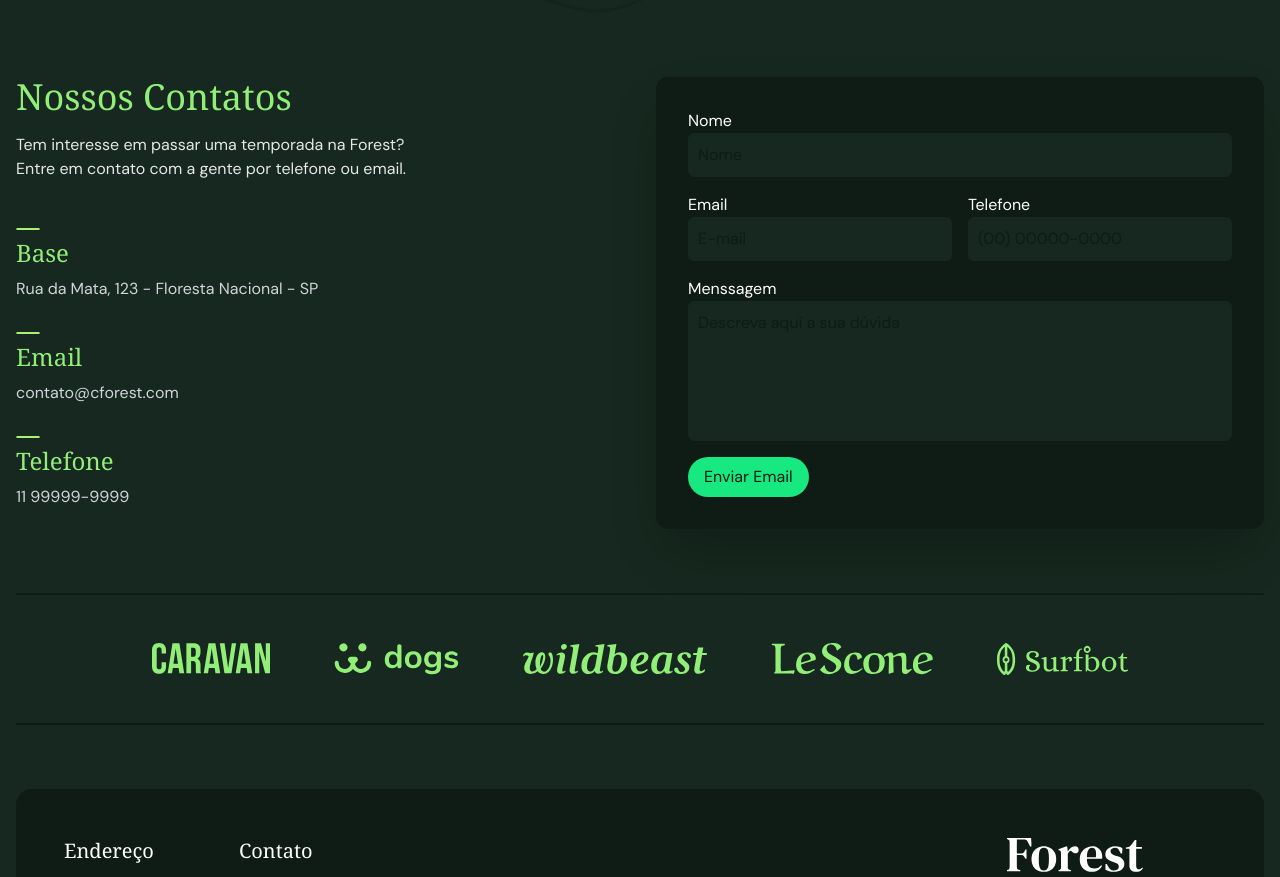
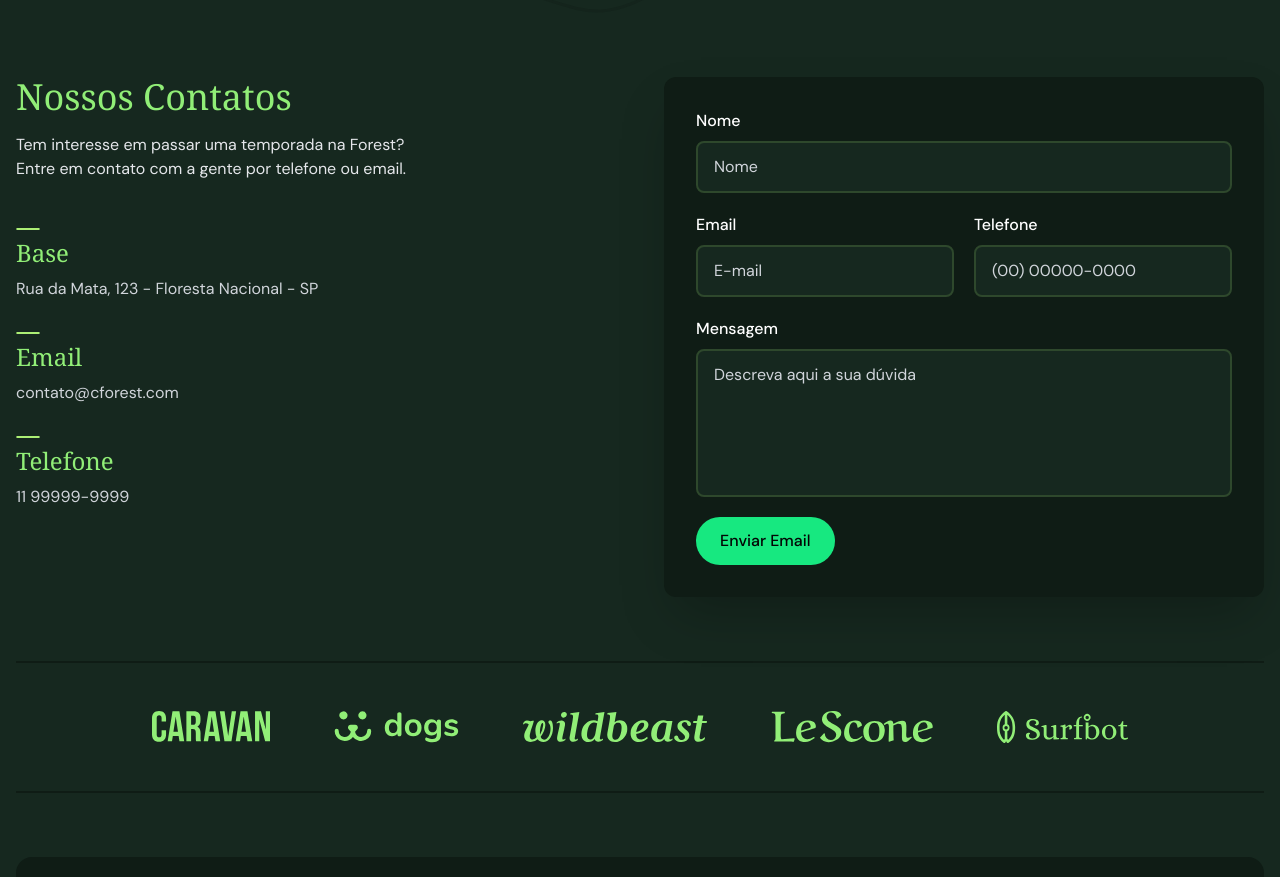
Before and after one commit to LElTEDEV/forest, a website: page index.html in a window 1280 px wide. Shown: the part 3542-4419 px from the top of the page. Drawn offline with Linux system fonts and the light colour scheme; a web font is replaced by a local one.

Commit message:
feat: realizado melhorias visuais no formulário

```diff
--- a/index.html
+++ b/index.html
@@ -1,4 +1,4 @@
-<!DOCTYPE html>
+<!doctype html>
 <html lang="pt-BR" class="scroll-smooth">
   <head>
     <meta charset="UTF-8" />
@@ -455,7 +455,7 @@
 
     <section
       id="contato"
-      class="container mb-12 sm:mb-16 grid lg:grid-cols-2 gap-8"
+      class="container mb-12 grid gap-10 sm:mb-16 lg:grid-cols-2 lg:gap-12"
     >
       <div>
         <h1 class="font-serif text-4xl text-verde-300 mb-4">Nossos Contatos</h1>
@@ -488,58 +488,63 @@
       </div>
 
       <form
-        class="grid gap-4 rounded-xl bg-verde-900 shadow-2xl p-4 lg:p-8"
+        class="grid gap-5 rounded-xl bg-verde-900 p-5 shadow-2xl sm:p-6 lg:p-8"
         action=""
       >
         <div class="flex flex-col">
-          <label class="text-white" for="nome">Nome</label>
+          <label class="mb-2 font-medium text-white" for="nome">Nome</label>
           <input
             id="nome"
             name="nome"
             type="text"
             placeholder="Nome"
-            class="rounded-md border-2 border-verde-800 bg-verde-800 p-2 text-white focus:outline-none focus:ring-2 focus:ring-verde-400 focus:border-verde-900 placeholder:text-verde-900"
+            autocomplete="name"
+            class="min-h-12 rounded-lg border-2 border-verde-700 bg-verde-800 px-4 py-3 text-base text-white caret-verde-300 placeholder:text-gray-300 focus:border-verde-400 focus:outline-none focus:ring-2 focus:ring-verde-400/40"
           />
         </div>
 
-        <div class="grid gap-4 sm:grid-cols-2">
+        <div class="grid gap-5 sm:grid-cols-2">
           <div class="flex flex-col">
-            <label class="text-white" for="email">Email</label>
+            <label class="mb-2 font-medium text-white" for="email">Email</label>
             <input
               id="email"
               name="email"
               type="email"
               placeholder="E-mail"
-              class="rounded-md border-2 border-verde-800 bg-verde-800 p-2 text-white focus:outline-none focus:ring-2 focus:ring-verde-400 focus:border-verde-900 placeholder:text-verde-900"
+              autocomplete="email"
+              inputmode="email"
+              class="min-h-12 rounded-lg border-2 border-verde-700 bg-verde-800 px-4 py-3 text-base text-white caret-verde-300 placeholder:text-gray-300 focus:border-verde-400 focus:outline-none focus:ring-2 focus:ring-verde-400/40"
             />
           </div>
 
           <div class="flex flex-col">
-            <label class="text-white" for="telefone">Telefone</label>
+            <label class="mb-2 font-medium text-white" for="telefone">Telefone</label>
             <input
               id="telefone"
               name="telefone"
-              type="text"
+              type="tel"
               placeholder="(00) 00000-0000"
-              class="rounded-md border-2 border-verde-800 bg-verde-800 p-2 text-white focus:outline-none focus:ring-2 focus:ring-verde-400 focus:border-verde-900 placeholder:text-verde-900"
+              autocomplete="tel"
+              inputmode="tel"
+              class="min-h-12 rounded-lg border-2 border-verde-700 bg-verde-800 px-4 py-3 text-base text-white caret-verde-300 placeholder:text-gray-300 focus:border-verde-400 focus:outline-none focus:ring-2 focus:ring-verde-400/40"
             />
           </div>
         </div>
 
         <div class="flex flex-col">
-          <label class="text-white" for="menssagem">Menssagem</label>
+          <label class="mb-2 font-medium text-white" for="mensagem">Mensagem</label>
           <textarea
-            id="menssagem"
-            name="menssagem"
+            id="mensagem"
+            name="mensagem"
             rows="5"
-            type="text"
             placeholder="Descreva aqui a sua dúvida"
-            class="rounded-md border-2 border-verde-800 bg-verde-800 p-2 text-white focus:outline-none focus:ring-2 focus:ring-verde-400 focus:border-verde-900 placeholder:text-verde-900 resize-none"
+            class="rounded-lg border-2 border-verde-700 bg-verde-800 px-4 py-3 text-base text-white caret-verde-300 placeholder:text-gray-300 focus:border-verde-400 focus:outline-none focus:ring-2 focus:ring-verde-400/40 resize-none"
           ></textarea>
         </div>
 
         <button
-          class="bg-verde-400 text-verde-900 py-2 px-4 inline-block rounded-full place-self-start hover:bg-verde-300 transition-colors ease-out"
+          type="submit"
+          class="min-h-12 w-full rounded-full bg-verde-400 px-6 py-3 font-medium text-verde-950 transition-colors ease-out hover:bg-verde-300 focus:outline-none focus:ring-2 focus:ring-verde-300 focus:ring-offset-2 focus:ring-offset-verde-900 sm:w-auto sm:place-self-start"
         >
           Enviar Email
         </button>
@@ -604,7 +609,14 @@
 
         <ul class="flex gap-8">
           <li><a class="hover:text-verde-300" href="#">Instagram</a></li>
-          <li><a class="hover:text-verde-300" target="_blank" href="https://www.linkedin.com/in/igur-matioli">LinkedIn</a></li>
+          <li>
+            <a
+              class="hover:text-verde-300"
+              target="_blank"
+              href="https://www.linkedin.com/in/igur-matioli"
+              >LinkedIn</a
+            >
+          </li>
           <li><a class="hover:text-verde-300" href="#">Facebook</a></li>
         </ul>
       </div>
--- a/tailwind.config.js
+++ b/tailwind.config.js
@@ -2,7 +2,7 @@ import plugin from "tailwindcss/plugin";
 
 /** @type {import('tailwindcss').Config} */
 module.exports = {
-  content: ["./src/**/*.{html,js}"],
+  content: ["./index.html", "./src/**/*.{html,js}"],
   theme: {
     container: {
       center: true,
```
Also changed, not shown: src/output.css.
